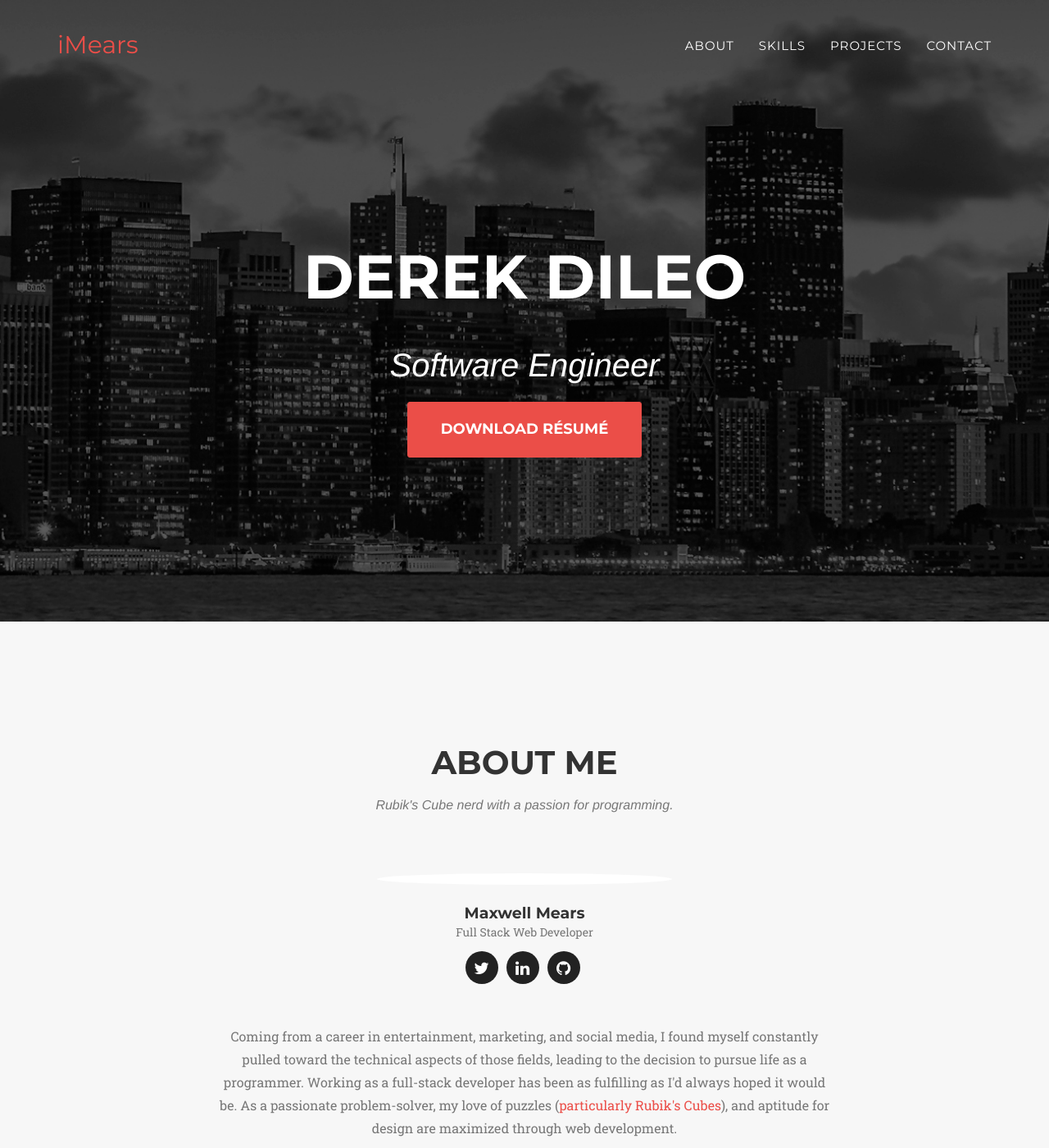
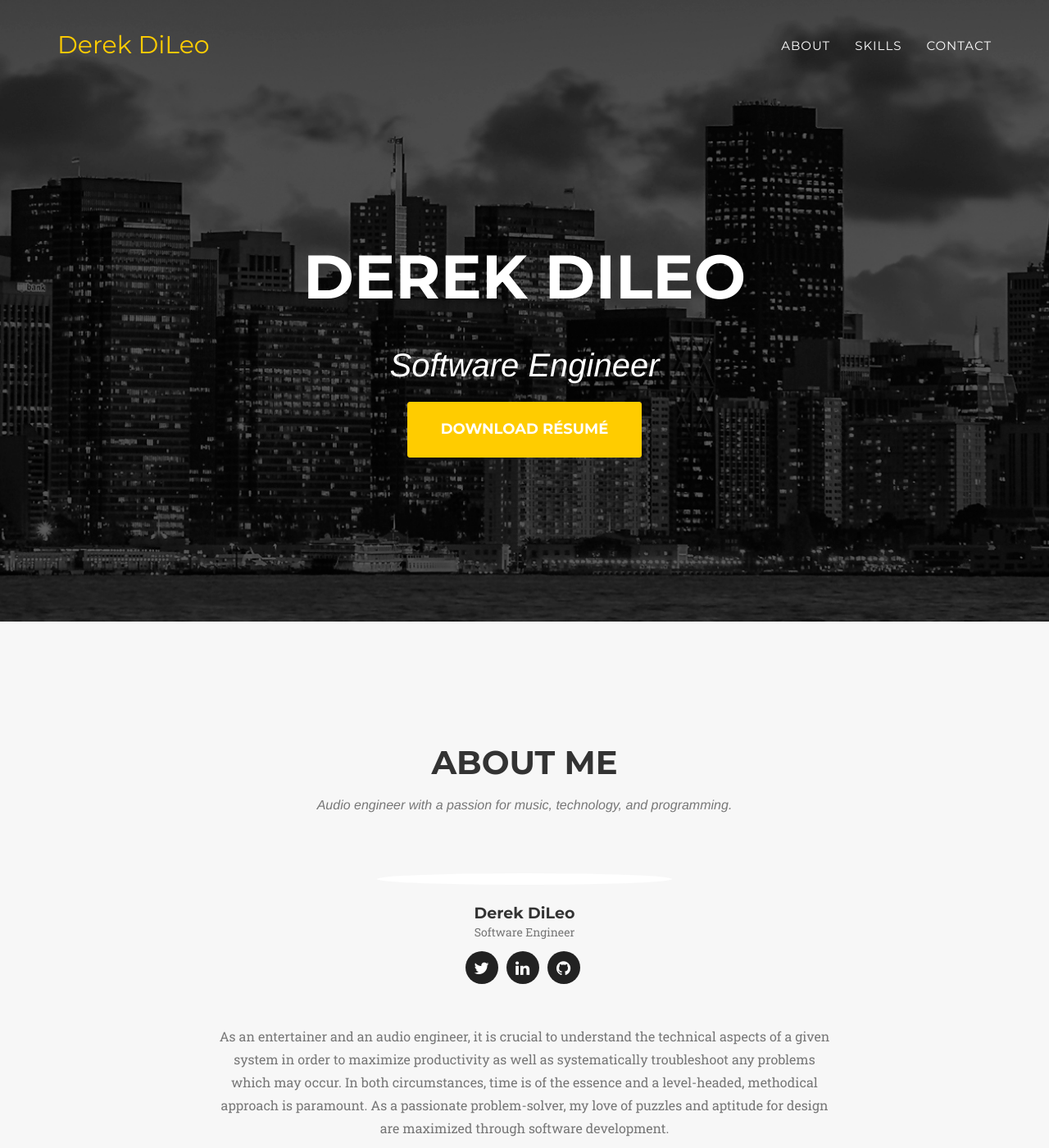
Before and after one commit to iMears/iMears.github.io, a Jekyll site: the page built from _posts/2014-07-16-project-3.markdown, in a window 1280 px wide and 1400 px high. Shown: the whole window at 82% size. Built offline with Jekyll 4.4.1, drawn with Linux system fonts in a browser that asks for light colours; some web fonts are replaced; some of the changed text lies outside the part shown.

Commit message:
Update site

```diff
--- a/_config.yml
+++ b/_config.yml
@@ -2,42 +2,42 @@ url: https://imears.github.io
 baseurl:
 
 # Site settings
-title: iMears
-email: max@imears.com
-description: "Hi, I'm Maxwell Mears! I'm a full-stack web developer."
+title: Derek DiLeo
+email: derekfdileo@gmail.com
+description: "Hello, I'm Derek! I'm an aspiring software engineer."
 
 # Color settings (hex-codes without the leading hash-tag)
 color:
-  primary: EB4E48
-  secondary: ef6863
+  primary: FFCC00
+  secondary: 806b19
   secondary-dark: 333
 
 # Team names, titles and social links
 people:
-- name: Maxwell Mears
-  pic: 1
-  position: Full Stack Web Developer
-  social:
-    - title: twitter
-      url: https://twitter.com/maxwell_mears
-    - title: linkedin
-      url: https://www.linkedin.com/in/maxwellmears
-    - title: github
-      url: http://github.com/imears
+  - name: Derek DiLeo
+    pic: 1
+    position: Software Engineer
+    social:
+      - title: twitter
+        url: https://twitter.com/rockwithdjdrek
+      - title: linkedin
+        url: https://www.linkedin.com/in/derek-dileo
+      - title: github
+        url: https://github.com/derekdileo
 
 # Social networks usernames (many more available: google-plus, flickr, dribbble, pinterest, instagram, tumblr, linkedin, etc.)
 social:
   - title: twitter
-    url: http://twitter.com/maxwell_mears
+    url: https://twitter.com/rockwithdjdrek
   - title: linkedin
-    url: https://www.linkedin.com/in/maxwellmears
+    url: https://www.linkedin.com/in/derek-dileo
   - title: github
-    url: http://github.com/imears
+    url: https://github.com/derekdileo
 
 # Postal address (add as many lines as necessary)
 address:
-  - line: 4231 Manzanita Dr.
-  - line: San Jose, CA 95129
+  - line: 5924 Orsino Ln
+  - line: Cocoa, FL 32926
 
 # Build settings
 markdown: kramdown
--- a/_includes/about.html
+++ b/_includes/about.html
@@ -4,7 +4,7 @@
             <div class="row">
                 <div class="col-lg-12 text-center">
                     <h2 class="section-heading">About Me</h2>
-                    <h3 class="section-subheading text-muted">Rubik's Cube nerd with a passion for programming.</h3>
+                    <h3 class="section-subheading text-muted">Audio engineer with a passion for music, technology, and programming.</h3>
                 </div>
             </div>
             <div class="row">
@@ -26,7 +26,8 @@
             </div>
             <div class="row">
                 <div class="col-lg-8 col-lg-offset-2 text-center">
-                <p class="large text-muted">Coming from a career in entertainment, marketing, and social media, I found myself constantly pulled toward the technical aspects of those fields, leading to the decision to pursue life as a programmer. Working as a full-stack developer has been as fulfilling as I'd always hoped it would be. As a passionate problem-solver, my love of puzzles (<a href="https://youtu.be/-K8XaDLmUxU" target="_blank">particularly Rubik's Cubes</a>), and aptitude for design are maximized through web development.</p>
+                <p class="large text-muted">As an entertainer and an audio engineer, it is crucial to understand the technical aspects of a given system in order to maximize productivity as well as systematically troubleshoot any problems which may occur. In both circumstances, time is of the essence and a level-headed, methodical approach is paramount. As a passionate problem-solver, my love of puzzles and aptitude for design are maximized through software development.
+                </p>
                 </div>
             </div>
         </div>
--- a/_includes/header.html
+++ b/_includes/header.html
@@ -25,9 +25,6 @@
                         <a class="page-scroll" href="#skills">Skills</a>
                     </li>
                     <li>
-                        <a class="page-scroll" href="#projects">Projects</a>
-                    </li>
-                    <li>
                         <a class="page-scroll" href="#contact">Contact</a>
                     </li>
                 </ul>
--- a/_includes/skills.html
+++ b/_includes/skills.html
@@ -14,7 +14,7 @@
                         <i class="fa fa-align-justify fa-stack-1x fa-inverse"></i>
                     </span>
                     <h4 class="service-heading">The Full Stack</h4>
-                    <p class="text-muted">It's important to me to be a well rounded developer. Some of the tools in my toolbox are: Ruby on Rails, Node.js, Express, AngularJS, React, MongoDB, HTML, CSS, Git, GitHub, Heroku, and Bootstrap.</p>
+                    <p class="text-muted">It's important to me to be a well-rounded developer. Some of the tools in my toolbox are: Java, JavaFX, SpringBoot, Ruby on Rails, JavaScript, C, Kotlin, HTML, CSS, Git, GitHub, Heroku, Bootstrap, and Arduino.</p>
                 </div>
                 <div class="col-md-4">
                     <span class="fa-stack fa-4x">
--- a/_layouts/default.html
+++ b/_layouts/default.html
@@ -9,7 +9,6 @@
     {% include header.html %}
     {% include about.html %}
     {% include skills.html %}
-    {% include projects.html %}
     {% include contact.html %}
     {% include footer.html %}
     {% include modals.html %}
--- a/js/contact_me.js
+++ b/js/contact_me.js
@@ -1,11 +1,10 @@
-$(function() {
-
+$(function () {
   $("input,textarea").jqBootstrapValidation({
     preventSubmit: true,
-        submitError: function($form, event, errors) {
+    submitError: function ($form, event, errors) {
       // additional error messages or events
     },
-        submitSuccess: function($form, event) {
+    submitSuccess: function ($form, event) {
       event.preventDefault(); // prevent default submit behaviour
       // get values from FORM
       var name = $("input#name").val();
@@ -13,59 +12,61 @@ $(function() {
       var message = $("textarea#message").val();
       var firstName = name; // For Success/Failure Message
       // Check for white space in name for Success/Fail message
-            if (firstName.indexOf(' ') >= 0) {
-                firstName = name.split(' ').slice(0, -1).join(' ');
+      if (firstName.indexOf(" ") >= 0) {
+        firstName = name.split(" ").slice(0, -1).join(" ");
       }
       $.ajax({
-                url: "//formspree.io/maxwellmears@gmail.com",
+        url: "//formspree.io/f/xyylowpz",
         type: "POST",
         data: {
           name: name,
           email: email,
-                    message: message
+          message: message,
         },
         dataType: "json",
         cache: false,
-                success: function() {
+        success: function () {
           // Success message
           swal({
             title: "Message Sent!",
             text: "Thank you " + firstName + ", I'll get back to you soon.",
             type: "success",
             confirmButtonText: "OK",
-                        confirmButtonColor: "#EB4E48"
+            confirmButtonColor: "#EB4E48",
           });
 
           //clear all fields
-                    $('#contactForm').trigger("reset");
+          $("#contactForm").trigger("reset");
         },
-                error: function() {
+        error: function () {
           // Fail message
           swal({
             title: "Error!",
-                        text: "Sorry " + firstName + ", it seems that my mail server is not responding. Please try again later!",
+            text:
+              "Sorry " +
+              firstName +
+              ", it seems that my mail server is not responding. Please try again later!",
             type: "error",
             confirmButtonText: "OK",
-                        confirmButtonColor: "#EB4E48"
-                    })
+            confirmButtonColor: "#EB4E48",
+          });
           //clear all fields
-                    $('#contactForm').trigger("reset");
+          $("#contactForm").trigger("reset");
         },
-            })
+      });
     },
-        filter: function() {
+    filter: function () {
       return $(this).is(":visible");
     },
   });
 
-    $("a[data-toggle=\"tab\"]").click(function(e) {
+  $('a[data-toggle="tab"]').click(function (e) {
     e.preventDefault();
     $(this).tab("show");
   });
 });
 
-
 /*When clicking on Full hide fail/success boxes */
-$('#name').focus(function() {
-    $('#success').html('');
+$("#name").focus(function () {
+  $("#success").html("");
 });
```
Also changed, not shown: img/team/1.png, 1 other file. Lines whose indentation alone changed are shown as unchanged.
